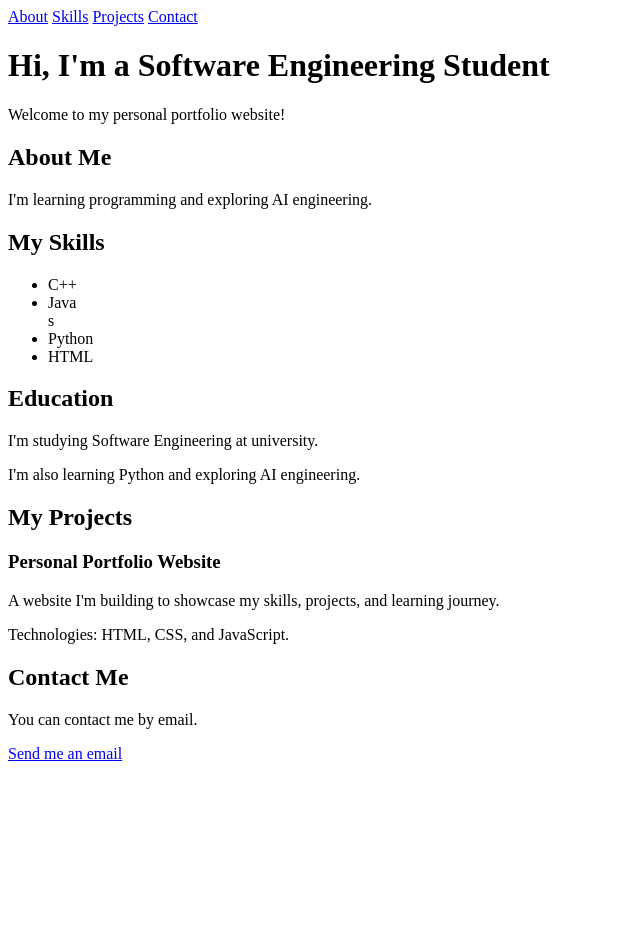
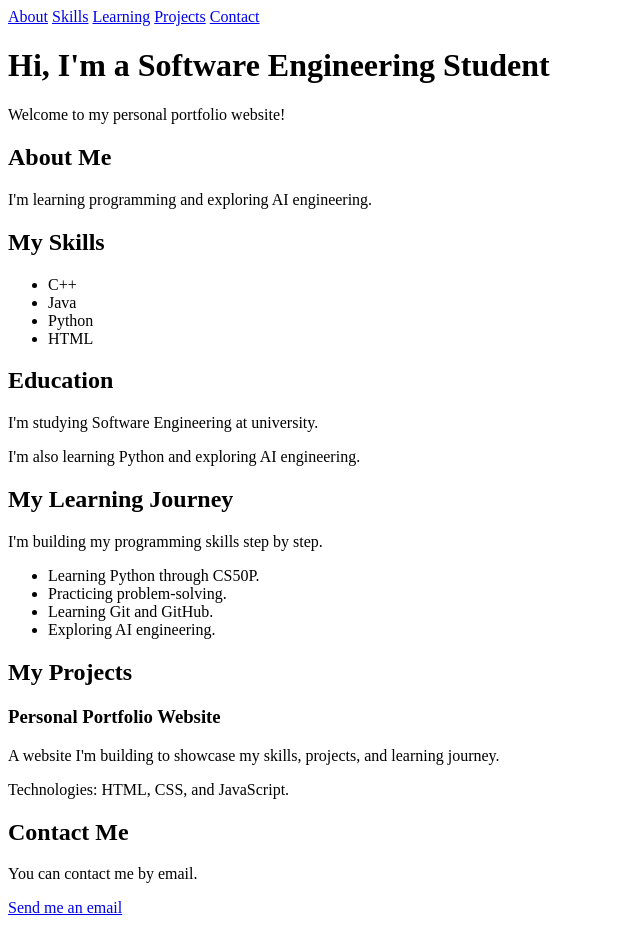
Before and after one commit to Amar-siraj-hub/my-portifolio, a plain HTML site: page index.html in a window 1280 px wide. Shown: the whole page, without its empty margins (0-640 px from the left). Before the commit the page ends 800 px from the top, so only its background shows below. Drawn offline with Linux system fonts and the light colour scheme.

Commit message:
Add learning journey section

```diff
--- a/index.html
+++ b/index.html
@@ -12,6 +12,7 @@
 <nav>
     <a href="#about">About</a>
     <a href="#skills">Skills</a>
+    <a href="#learning">Learning</a>
     <a href="#projects">Projects</a>
     <a href="#contact">Contact</a>
 </nav>
@@ -31,7 +32,7 @@
     <h2>My Skills</h2>
     <ul>
         <li>C++</li>
-        <li>Java</li>s
+        <li>Java</li>
         <li>Python</li>
         <li>HTML</li>
     </ul>
@@ -42,6 +43,18 @@
     <p>I'm studying Software Engineering at university.</p>
     <p>I'm also learning Python and exploring AI engineering.</p>
 </section>
+
+<section id="learning">
+    <h2>My Learning Journey</h2>
+    <p>I'm building my programming skills step by step.</p>
+    <ul>
+        <li>Learning Python through CS50P.</li>
+        <li>Practicing problem-solving.</li>
+        <li>Learning Git and GitHub.</li>
+        <li>Exploring AI engineering.</li>
+    </ul>
+</section>
+
 
 <section id="projects">
     <h2>My Projects</h2>
```
